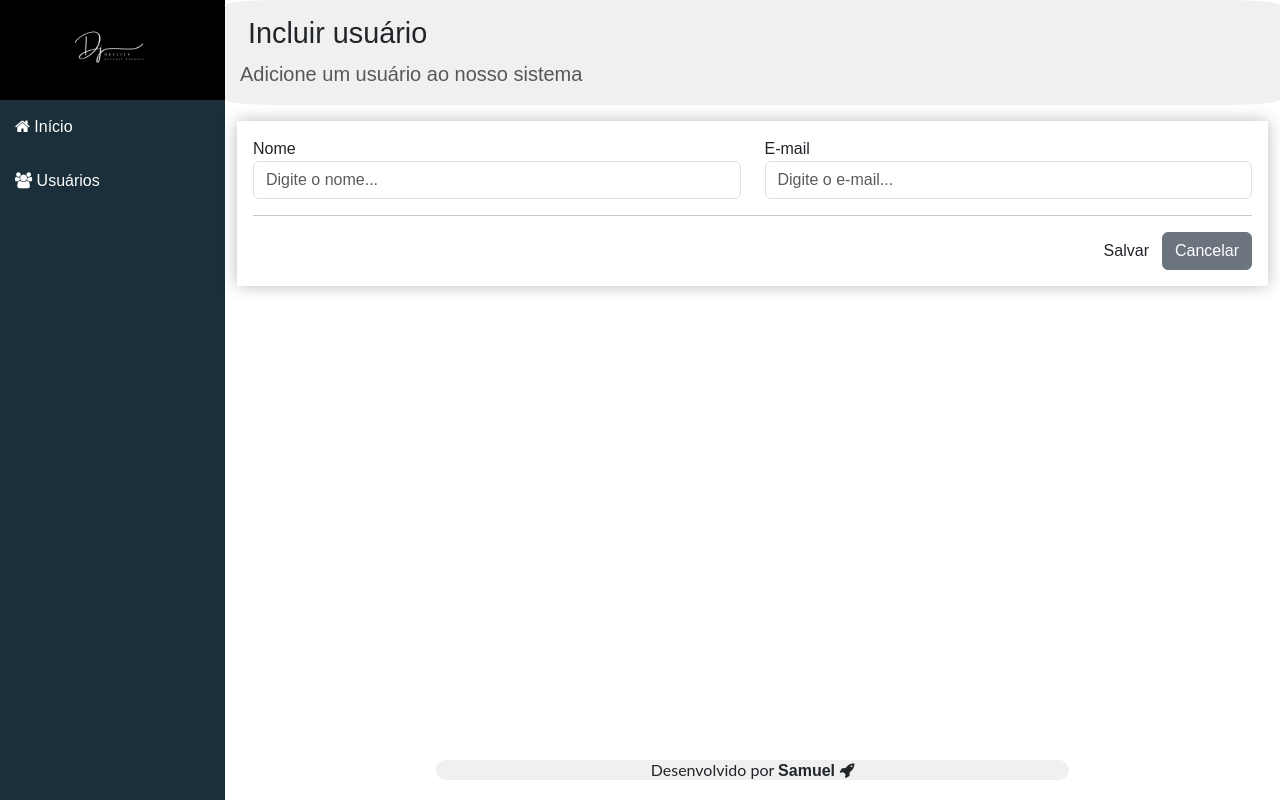
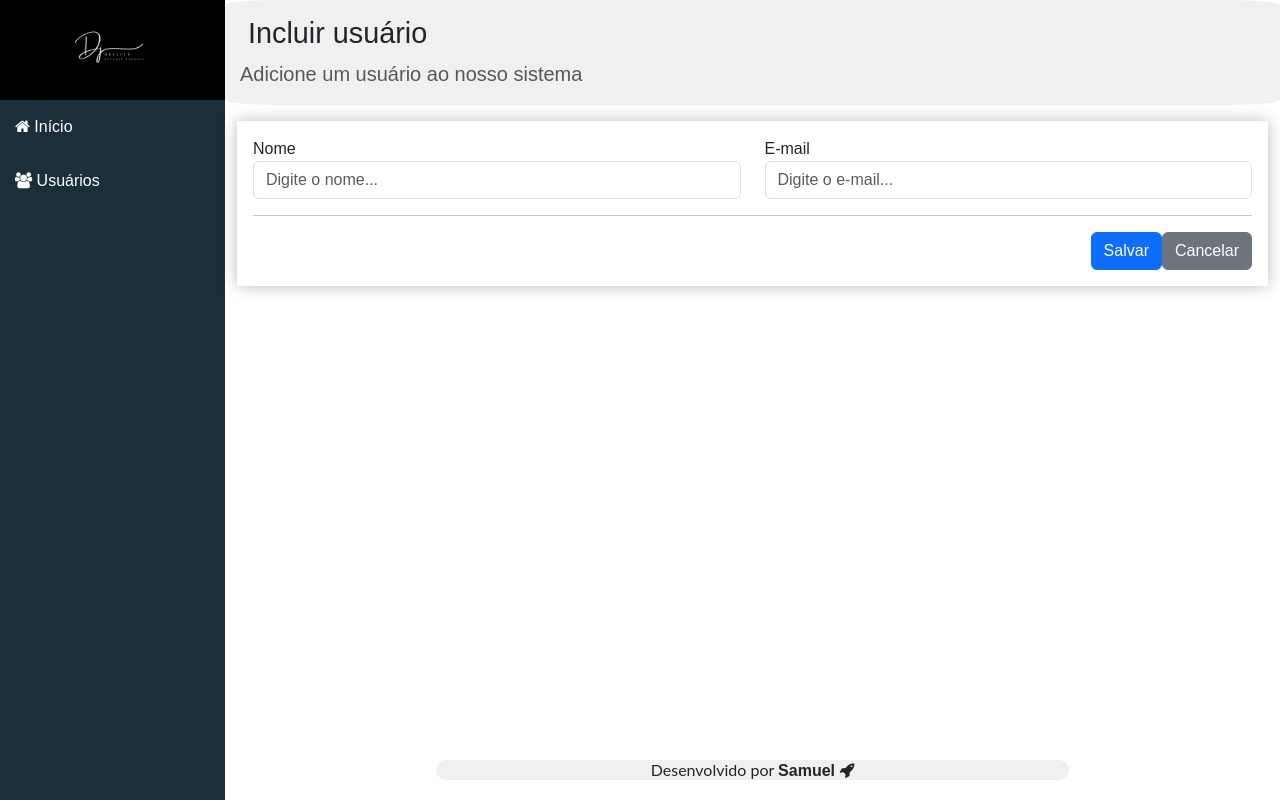
Before and after one commit to Samux9221/Cadastro_in_React, a React (Create React App) app in the folder frontend/: page /users/incluir in a window 1280 px wide. Built offline with nearby package versions, Linux system fonts and the light colour scheme.

Commit message:
adicionando regex
...

```diff
--- a/frontend/src/components/user/Acoes_users.css
+++ b/frontend/src/components/user/Acoes_users.css
@@ -32,3 +32,8 @@
     margin-right: 15px;
     font-size: 2.5rem;
 }
+
+.menssagem{
+    text-align: center;
+    font-size: 20px;
+}
--- a/frontend/src/components/user/Incluir.jsx
+++ b/frontend/src/components/user/Incluir.jsx
@@ -1,6 +1,5 @@
-import React, { Component } from 'react';
-import axios from 'axios'
-
+import React, { useState } from 'react';
+import axios from 'axios';
 import Main from "../template/Main";
 import './Acoes_users.css';
 
@@ -8,67 +7,88 @@ const headerProps = {
     icon: 'users/incluir',
     title: 'Incluir usuário',
     subtitle: 'Adicione um usuário ao nosso sistema'
-}
+};
 
-const baseUrl = 'http://localhost:3001/users    '
+const baseUrl = 'http://localhost:3001/users';
 
 const initialState = {
-    user: {name: '', email: ''},
+    user: { name: '', email: '' },
     list: []
-}
+};
 
-export default class Alterar extends Component {
-    state = { ...initialState }
+const Alterar = () => {
+    const [user, setUser] = useState(initialState.user);
+    const [list, setList] = useState(initialState.list);
+    const [mensagem, setMensagem] = useState("");
 
-    clear() {
-         this.setState({ user: initialState.user })
-    }
+    const clear = () => {
+        setUser(initialState.user);
+    };
 
-    save() {
-        const user = this.state.user
-        const method = user.id ? 'put' : 'post'
-        const url = user.id ? `${baseUrl}/${user.id}` : baseUrl
+    const save = () => {
+        const method = user.id ? 'put' : 'post';
+        const url = user.id ? `${baseUrl}/${user.id}` : baseUrl;
+
         axios[method](url, user)
             .then(resp => {
-                const list = this.getUpdatedList(resp.data)
-                this.setState( {user: initialState.user, list} )
-            })
+                const updatedList = getUpdatedList(resp.data);
+                setUser(initialState.user);
+                setList(updatedList);
+            });
+    };
+
+    const getUpdatedList = (user) => {
+        const updatedList = list.filter(usuario => usuario.id !== user.id);
+        updatedList.unshift(user);
+        return updatedList;
+    };
+
+    const atualizarCampo = (event) => {
+        const { name, value } = event.target;
+        setUser({ ...user, [name]: value });
+    };
+
+    const validacao = (e) => {
+        const emailRegex = /^[^\s@]+@[^\s@]+\.[^\s@]+$/;
+        const email = e.target.value;
+
+        if (emailRegex.test(email)) {
+            setMensagem("Email válido");
+        } else {
+            setMensagem("Email não é válido");
         }
+    };
 
-    getUpdatedList(user){
-        const list = this.state.list.filter(usuario => usuario.id !== user.id)
-        list.unshift(user)
-        return list
-    }
-
-    atualizarCampo(event){
-        const user = { ...this.state.user } //antes de modificar, vamos clonar o usuário e armazenar em user (questão de segurança)
-        user[event.target.name] = event.target.value
-        this.setState({ user })
-    }
-
-    renderForm() {
-        return (
+    const renderForm = () => (
         <div className="form">
             <div className="row">
                 <div className="col-12 col-md-6">
                     <div className="form-group">
                         <label>Nome</label>
-                            <input type="text" className="form-control"
+                        <input
+                            type="text"
+                            className="form-control"
                             name="name"
-                                value={this.state.user.name}
-                                onChange={e => this.atualizarCampo(e)}
-                                placeholder="Digite o nome..."/>
+                            value={user.name}
+                            onChange={atualizarCampo}
+                            placeholder="Digite o nome..."
+                        />
                     </div>
                 </div>
                 <div className="col-12 col-md-6">
                     <div className="form-group">
                         <label>E-mail</label>
-                            <input type="text" className="form-control"
+                        <input
+                            type="text"
+                            className="form-control"
                             name="email"
-                                value={this.state.user.email}
-                                onChange={e => this.atualizarCampo(e)}
-                                placeholder="Digite o e-mail..."/>
+                            value={user.email}
+                            onChange={(e) => {
+                                atualizarCampo(e);
+                                validacao(e);
+                            }}
+                            placeholder="Digite o e-mail..."
+                        />
                     </div>
                 </div>
             </div>
@@ -76,28 +96,32 @@ export default class Alterar extends Component {
             <hr />
             <div className="row">
                 <div className="col-12 d-flex justify-content-end">
-                        <button className="btn btn-ptimary"
-                            onClick={e => this.save(e)}>
+                    <button
+                        className="btn btn-primary"
+                        onClick={save}
+                    >
                         Salvar
                     </button>
 
-                        <button className="btn btn-secondary ml-2"
-                            onClick={e => this.clear(e)}>
+                    <button
+                        className="btn btn-secondary ml-2"
+                        onClick={clear}
+                    >
                         Cancelar
                     </button>
+                    <p className='menssagem'>{mensagem}</p>
                 </div>
             </div>
         </div>
-        )
-    }
+    );
 
-    render () {
     return (
         <div>
             <Main {...headerProps}>
-                    {this.renderForm()}
+                {renderForm()}
             </Main>
         </div>
-        )
-    }
-}
+    );
+};
+
+export default Alterar;
```
Lines whose indentation alone changed are shown as unchanged.
